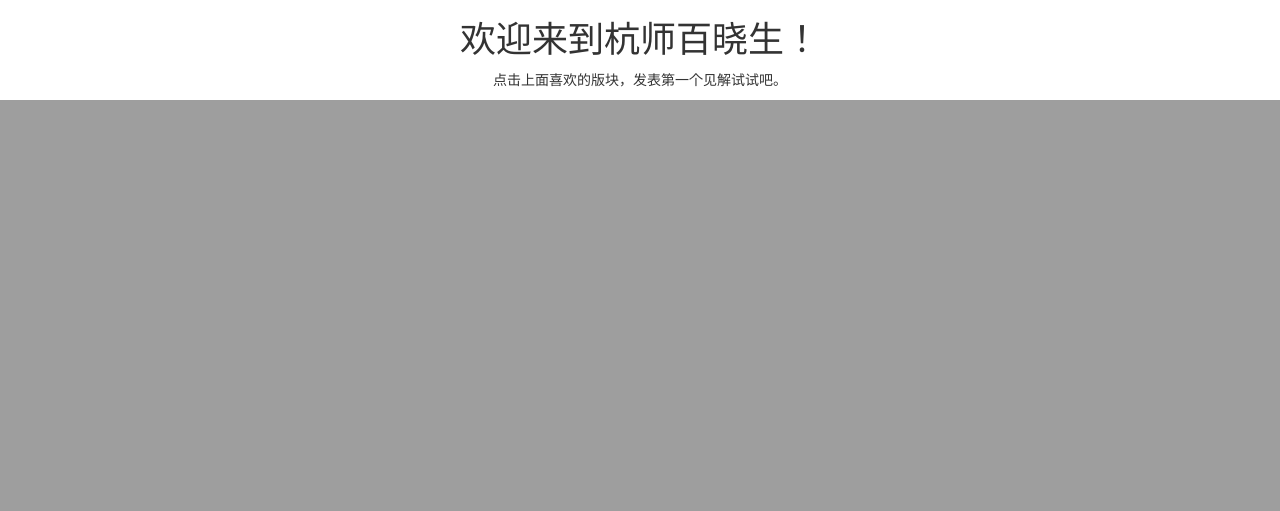
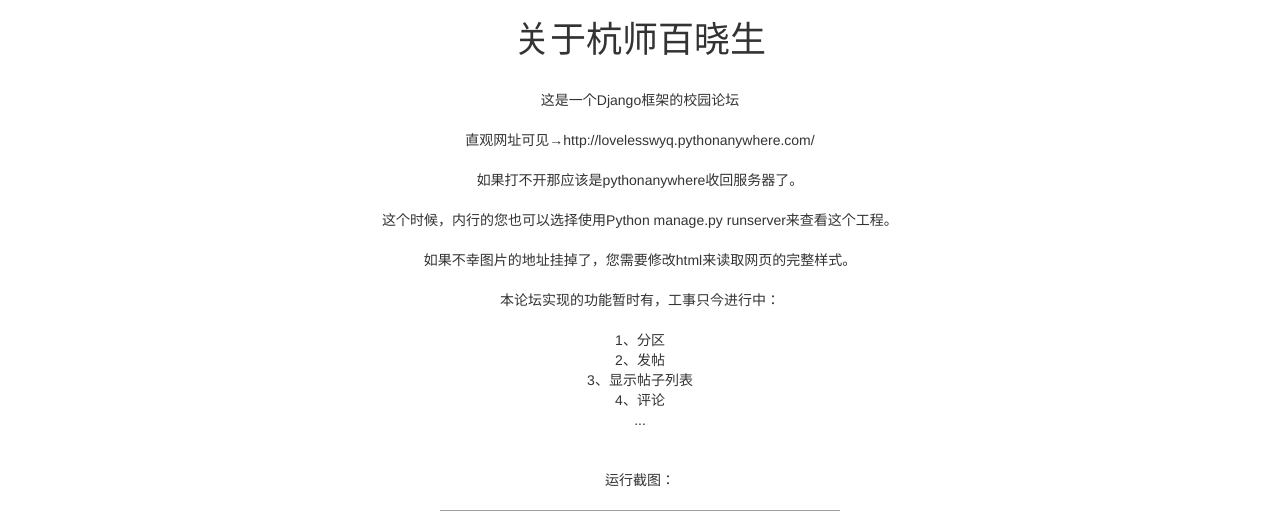
Before and after one commit to lovelesswyq/hznubxs2, a Django app: page / in a window 1280 px wide. Shown: the part 800-1311 px from the top of the page. Before the commit the page ends 900 px from the top, so only its background shows below. Run offline with Django 3.2, Linux system fonts and the light colour scheme; data that the repository does not hold is empty; parts of the project's set-up code (start-up, migrations or seed data) failed here and were passed over; some libraries are stand-ins or nearby versions; grey boxes are pictures that could not be loaded.

Commit message:
Update dashboard.html

```diff
--- a/templates/account/dashboard.html
+++ b/templates/account/dashboard.html
@@ -1,7 +1,29 @@
 {% extends "index.html" %}
 {%   block page-content%}
 {% block content %}
-  <h1 align="center">欢迎来到杭师百晓生！</h1>
-  <p align="center">点击上面喜欢的版块，发表第一个见解试试吧。</p>
+  <h1 align="center">关于杭师百晓生</h1>
+  </br>
+  <div align="center">
+  这是一个Django框架的校园论坛</br></br>
+直观网址可见→http://lovelesswyq.pythonanywhere.com/</br></br>
+如果打不开那应该是pythonanywhere收回服务器了。</br></br>
+这个时候，内行的您也可以选择使用Python manage.py runserver来查看这个工程。</br></br>
+如果不幸图片的地址挂掉了，您需要修改html来读取网页的完整样式。</br></br>
+
+本论坛实现的功能暂时有，工事只今进行中：</br></br>
+1、分区</br>
+2、发帖</br>
+3、显示帖子列表</br>
+4、评论</br>
+...</br></br>
+</br>
+运行截图：</br></br>
+<img src="https://wx1.sinaimg.cn/mw690/006fZNl0gy1fmd4isebb3j311u0iwtao.jpg"  alt="论坛首页" /></br>
+<img src="https://wx1.sinaimg.cn/mw690/006fZNl0gy1fmd4isdyumj30me0igq4f.jpg"  alt="论坛版块" /></br>
+</br>
+</br></br></br>
+では、ご自由に……</br>
+<img src="http://img5.duitang.com/uploads/item/201601/11/20160111201336_EkhSe.jpeg"  alt="数字松" />
+</div>
 {% endblock %}
 {% endblock %}
```
